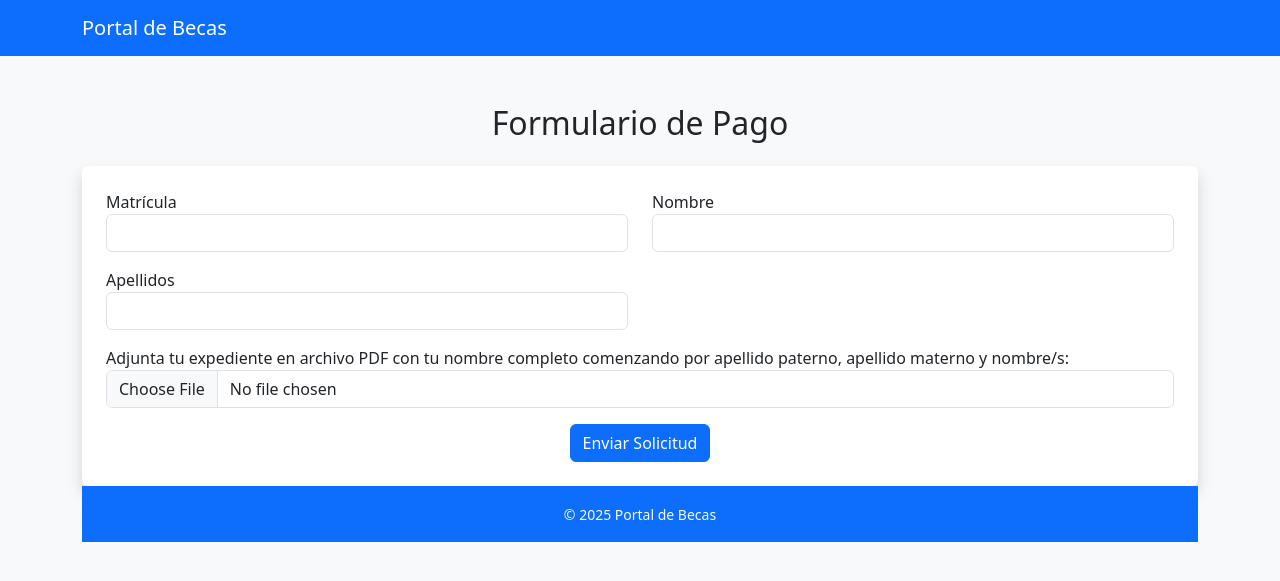
After one commit to IYRH/becas_portal, a Flask app: page /formulario_pago in a window 1280 px wide. The commit adds this page. Shown: the top 581 px of the page. Run offline with Flask 3, Linux system fonts and the light colour scheme.

Commit message:
segundo formulario

```diff
--- a/database/db_setup.py
+++ b/database/db_setup.py
@@ -57,8 +57,11 @@ def crear_base_datos():
         CREATE TABLE IF NOT EXISTS pago (
             id INTEGER PRIMARY KEY AUTOINCREMENT,
             nombre TEXT NOT NULL ,
+            apellidos TEXT NOT NULL,
             matricula TEXT NOT NULL UNIQUE,
-            archivo_pago TEXT
+            archivo_pago TEXT,
+            estatus TEXT DEFAULT 'Recibida',
+            comentario_admin TEXT
         )
     ''')
 
--- a/routes/main_routes.py
+++ b/routes/main_routes.py
@@ -8,6 +8,12 @@ main_bp = Blueprint('main', __name__)
 
 UPLOAD_FOLDER = 'static/uploads'
 os.makedirs(UPLOAD_FOLDER, exist_ok=True)
+
+UPLOAD_SOLICITUDES = 'static/uploads/solicitudes'
+os.makedirs(UPLOAD_SOLICITUDES, exist_ok=True)
+
+UPLOAD_PAGOS = 'static/uploads/pagos'
+os.makedirs(UPLOAD_PAGOS, exist_ok=True)
 
 @main_bp.route('/')
 def index():
@@ -25,6 +31,10 @@ def index():
     # --- Obtener documentos ---
     cursor.execute("SELECT descripcion FROM documentos")
     documentos = [fila[0] for fila in cursor.fetchall()]
+
+    # --- Obtener solicitudes de pago ---
+    cursor.execute("SELECT * FROM pago ORDER BY id DESC")
+    pagos = cursor.fetchall()
 
     conexion.close()
 
@@ -52,7 +62,7 @@ def index():
         'index.html',
         convocatorias=convocatorias_info,
         requisitos=requisitos,
-        documentos=documentos
+        documentos=documentos, pagos=pagos
     )
 
 
@@ -82,9 +92,11 @@ def formulario():
 
             # Capturar archivo PDF
             nombre_pdf = None
-            if pdf and pdf.filename.endswith('.pdf'):
-                nombre_pdf = secure_filename(pdf.filename)
-                pdf.save(os.path.join(UPLOAD_FOLDER, nombre_pdf))
+            if pdf and pdf.filename != '' and pdf.filename.endswith('.pdf'):
+                nombre_seguro = secure_filename(pdf.filename)
+                # Renombrar para evitar duplicados: matricula + timestamp + nombre
+                nombre_pdf = f"{matricula}_{datetime.now().strftime('%Y%m%d%H%M%S')}_{nombre_seguro}"
+                pdf.save(os.path.join(UPLOAD_SOLICITUDES, nombre_pdf))
 
             # Guardar en la base de datos
             conexion = sqlite3.connect('becas.db')
@@ -140,3 +152,46 @@ def resultado():
             return redirect(url_for('main.resultado'))
 
     return render_template('resultado.html', solicitud=None)
+
+
+@main_bp.route('/formulario_pago', methods=['GET', 'POST'])
+def formulario_pago():
+    if request.method == 'POST':
+        try:
+            # --- Capturar datos del formulario de pago ---
+            nombre = request.form['nombre']
+            apellidos = request.form['apellidos']
+            matricula = request.form['matricula']
+            archivo_pago = request.files.get('archivo_pago')
+
+            # --- Capturar archivo PDF ---
+            nombre_archivo = None
+            if archivo_pago and archivo_pago.filename != '' and archivo_pago.filename.endswith('.pdf'):
+                nombre_seguro = secure_filename(archivo_pago.filename)
+                # Renombrar para evitar duplicados: matricula + timestamp + nombre
+                nombre_archivo = f"{matricula}_{datetime.now().strftime('%Y%m%d%H%M%S')}_{nombre_seguro}"
+                archivo_pago.save(os.path.join(UPLOAD_PAGOS, nombre_archivo))
+
+            # --- Guardar en la base de datos ---
+            conexion = sqlite3.connect('becas.db')
+            cursor = conexion.cursor()
+            cursor.execute('''
+                INSERT INTO pago (nombre, apellidos, matricula, archivo_pago)
+                VALUES (?, ?, ?, ?)
+            ''', (
+                nombre, apellidos, matricula, nombre_archivo
+            ))
+            conexion.commit()
+            conexion.close()
+
+            flash("Tu formulario de pago fue enviado correctamente")
+            return redirect(url_for('main.formulario_pago'))
+
+        except sqlite3.IntegrityError:
+            flash("Ya existe un formulario de pago con esa matrícula.")
+            return redirect(url_for('main.formulario_pago'))
+        except Exception as e:
+            flash(f"Error al enviar el formulario de pago: {e}")
+            return redirect(url_for('main.formulario_pago'))
+
+    return render_template('formulario-pago.html')
--- /dev/null
+++ b/templates/formulario-pago.html
@@ -0,0 +1,61 @@
+<!DOCTYPE html>
+<html lang="es">
+<head>
+  <meta charset="UTF-8">
+  <meta name="viewport" content="width=device-width, initial-scale=1.0">
+  <title>Solicitud de Beca</title>
+  <link href="https://cdn.jsdelivr.net/npm/bootstrap@5.3.3/dist/css/bootstrap.min.css" rel="stylesheet">
+</head>
+<body class="bg-light">
+
+  <!-- Navbar -->
+  <nav class="navbar navbar-expand-lg navbar-dark bg-primary">
+    <div class="container">
+      <a class="navbar-brand" href="{{ url_for('main.index') }}">Portal de Becas</a>
+    </div>
+  </nav>
+
+<div class="container my-5">
+  <h2 class="text-center mb-4">Formulario de Pago</h2>
+
+  {% with messages = get_flashed_messages() %}
+    {% if messages %}
+      <div class="alert alert-success text-center">{{ messages[0] }}</div>
+    {% endif %}
+  {% endwith %}
+
+  <form action="{{ url_for('main.formulario_pago') }}" method="POST" enctype="multipart/form-data" class="shadow p-4 bg-white rounded">
+    <div class="row">
+      <div class="col-md-6 mb-3">
+        <label>Matrícula</label>
+        <input type="text" name="matricula" class="form-control" required>
+      </div>
+      <div class="col-md-6 mb-3">
+        <label>Nombre</label>
+        <input type="text" name="nombre" class="form-control" required>
+      </div>
+      <div class="col-md-6 mb-3">
+        <label>Apellidos</label>
+        <input type="text" name="apellidos" class="form-control" required>
+      </div>
+      <div class="col-md-12 mb-3">
+        <label>Adjunta tu expediente en archivo PDF con tu nombre completo comenzando por apellido paterno, apellido materno y nombre/s:</label>
+        <input type="file" name="archivo_pago" accept=".pdf" class="form-control" required>
+      </div>
+
+      <div class="text-center">
+            <button type="submit" class="btn btn-primary">Enviar Solicitud</button>
+        </div>
+  </form>
+</div>
+
+
+
+
+
+<footer class="bg-primary text-light text-center py-3">
+  <small>© 2025 Portal de Becas</small>
+</footer>
+
+</body>
+</html>
```
Also changed, not shown: routes/admin_routes.py (+56 -1 lines), templates/admin_panel.html (+80 -6 lines), becas.db, 1 other file.
